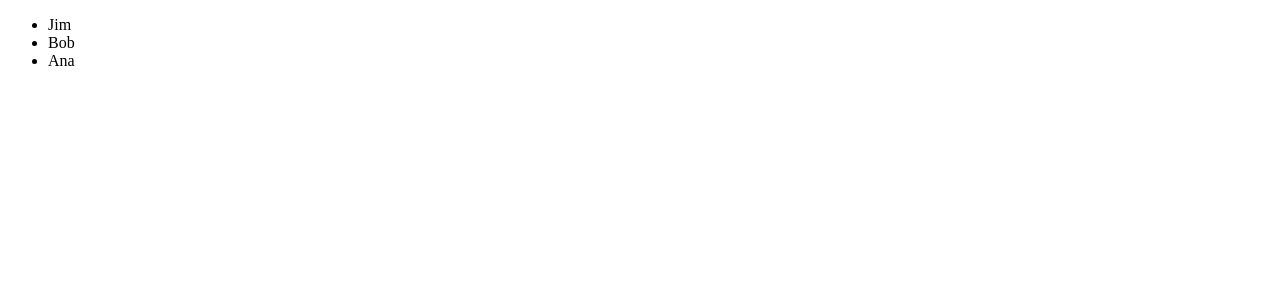
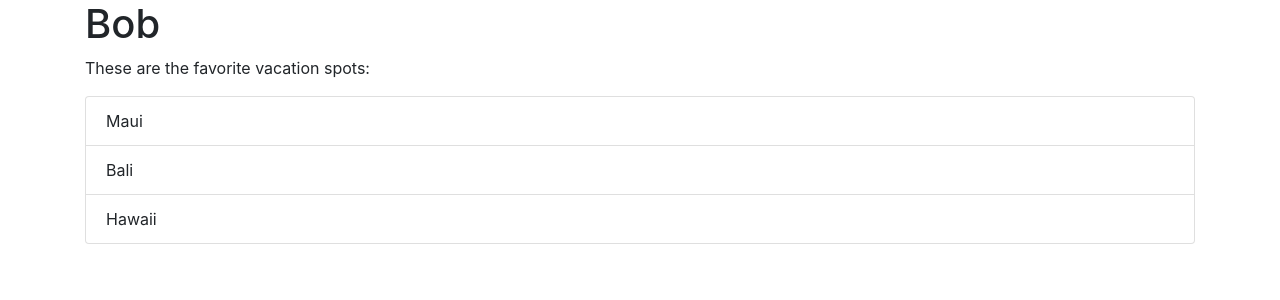
Before and after one commit to dandumitriu33/react-freecodecamp, a React (Create React App) app in the folder FreeCodeCampReact.UI/FreeCodeCampReact.UI/ClientApp/: page / in a window 1280 px wide. Shown: the top 300 px of the page. Built offline with nearby package versions, Linux system fonts and the light colour scheme.

Commit message:
Add Functional Components exercise

```diff
--- a/FreeCodeCampReact.UI/FreeCodeCampReact.UI/ClientApp/src/index.js
+++ b/FreeCodeCampReact.UI/FreeCodeCampReact.UI/ClientApp/src/index.js
@@ -24,16 +24,47 @@
 
 
 // Exercise 1 - JSX
-import React from "react";
-import ReactDom from "react-dom";
+//import React from "react";
+//import ReactDom from "react-dom";
 
 //ReactDom.render(<div><h1>Hello</h1><p>This is a paragraph.</p></div>, document.getElementById("root"));
-ReactDom.render(
-    <div>
-        <ul>
-            <li>Jim</li>
-            <li>Bob</li>
-            <li>Ana</li>
-        </ul>
-    </div>,
+
+//function MyApp() {
+//    return (
+//        <div>
+//          <p>An unordered list</p>
+//          <ul>
+//            <li>Jim</li>
+//            <li>Bob</li>
+//            <li>Ana</li>
+//          </ul>
+//        </div>
+//    )
+//}
+
+//ReactDom.render(
+//    <MyApp />,
+//    document.getElementById("root"));
+
+// Exercise 2 - Functional components
+import 'bootstrap/dist/css/bootstrap.css';
+import React from "react";
+import ReactDOM from "react-dom";
+
+function Vacations() {
+    return (
+        <div class="container">
+            <h1>Bob</h1>
+            <p>These are the favorite vacation spots:</p>
+            <ol class="list-group">
+                <li class="list-group-item">Maui</li>
+                <li class="list-group-item">Bali</li>
+                <li class="list-group-item">Hawaii</li>
+            </ol>
+            </div>
+        )
+}
+
+ReactDOM.render(
+    <Vacations />,
     document.getElementById("root"));
```
